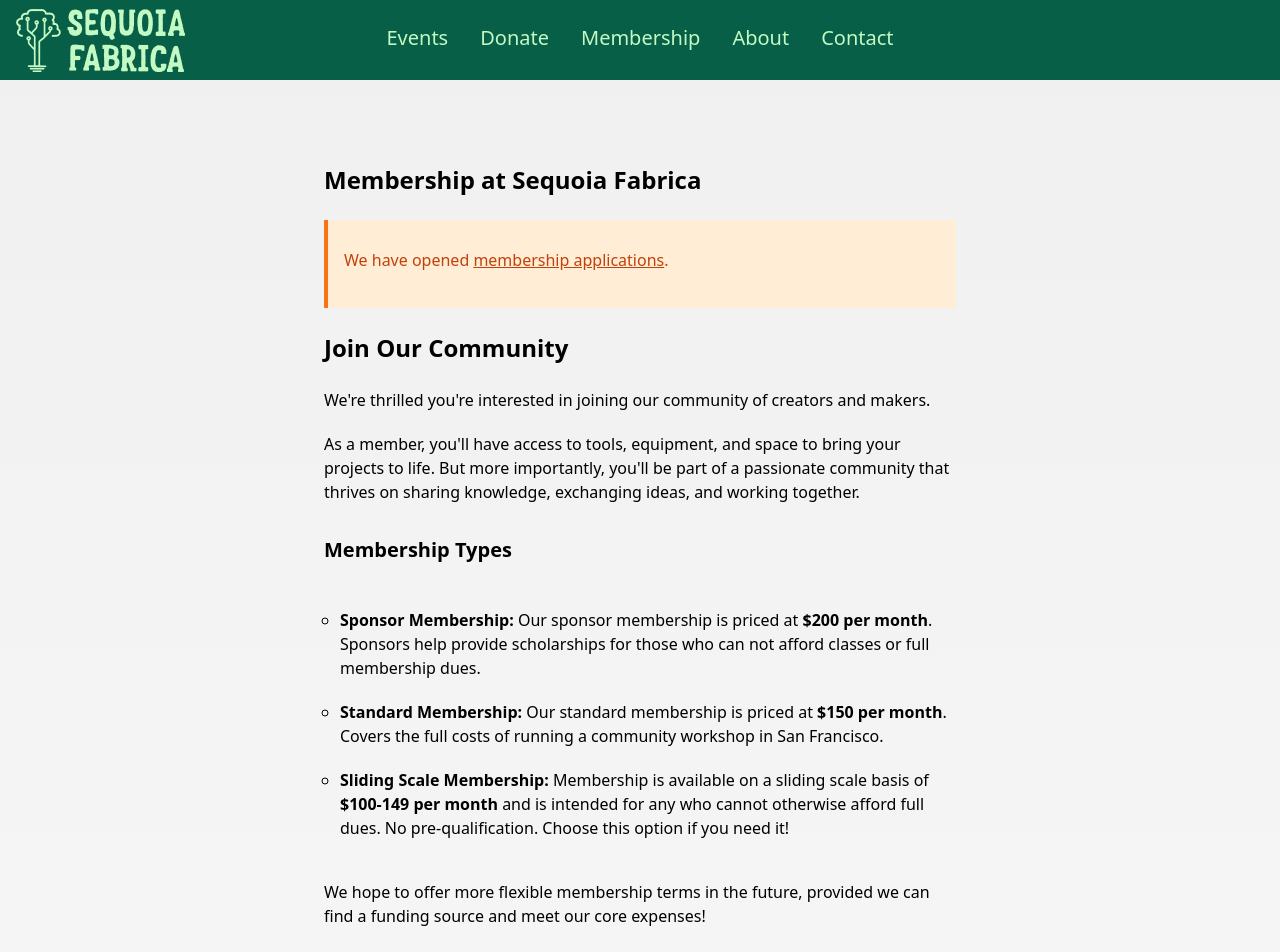
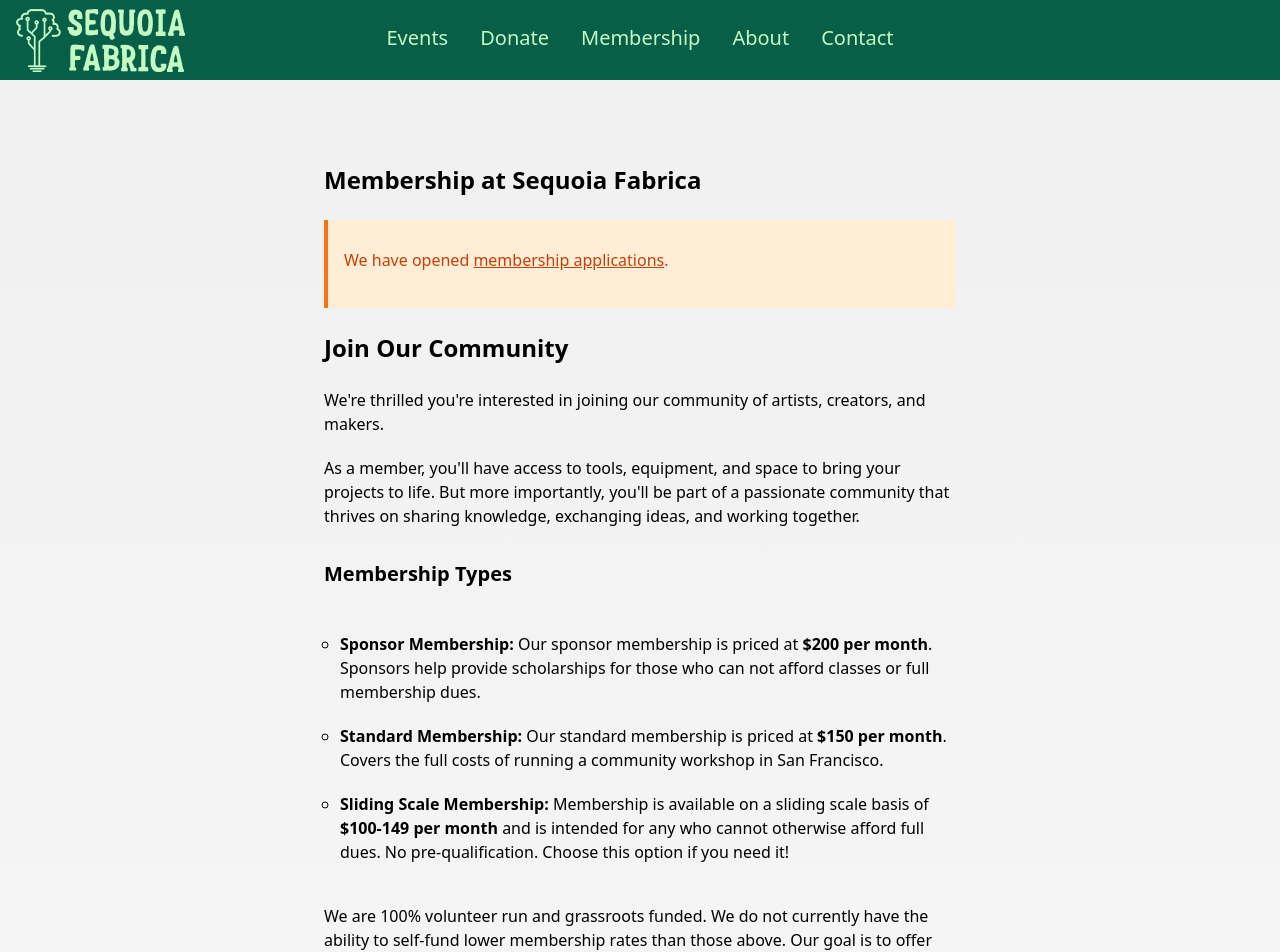
Before and after one commit to Sequoia-Fabrica/sequoia-fabrica-landing-page, a Next.js app: page /docs/membership in a window 1280 px wide. Shown: the top 952 px of the page. Built offline with nearby package versions, Linux system fonts and the light colour scheme.

Commit message:
Update membership.mdx

```diff
--- a/src/pages/docs/membership.mdx
+++ b/src/pages/docs/membership.mdx
@@ -10,7 +10,7 @@
 
 # Join Our Community
 
-We're thrilled you're interested in joining our community of creators and makers.
+We're thrilled you're interested in joining our community of artists, creators, and makers.
 
 As a member, you'll have access to tools, equipment, and space to bring your projects to life. But more importantly, you'll be part of a passionate community that thrives on sharing knowledge, exchanging ideas, and working together.
 
@@ -19,7 +19,7 @@
 - **Standard Membership:** Our standard membership is priced at **$150 per month**. Covers the full costs of running a community workshop in San Francisco.
 - **Sliding Scale Membership:** Membership is available on a sliding scale basis of **$100-149 per month** and is intended for any who cannot otherwise afford full dues. No pre-qualification. Choose this option if you need it!
 
-We hope to offer more flexible membership terms in the future, provided we can find a funding source and meet our core expenses!
+We are 100% volunteer run and grassroots funded. We do not currently have the ability to self-fund lower membership rates than those above. Our goal is to offer more flexible terms in the future, provided we can find funding and meet our monthly expenses. There are ways beyond membership to engage with Sequoia Fabrica, including classes, hosted workshop hours, and visiting as a guest of a member!
 
 Sequoia Fabrica is _not_ a rental workshop. Everyone is expected to help maintain the space and help with projects or events. Our volunteer-based structure is how we are able to provide an affordable space.
 
```
